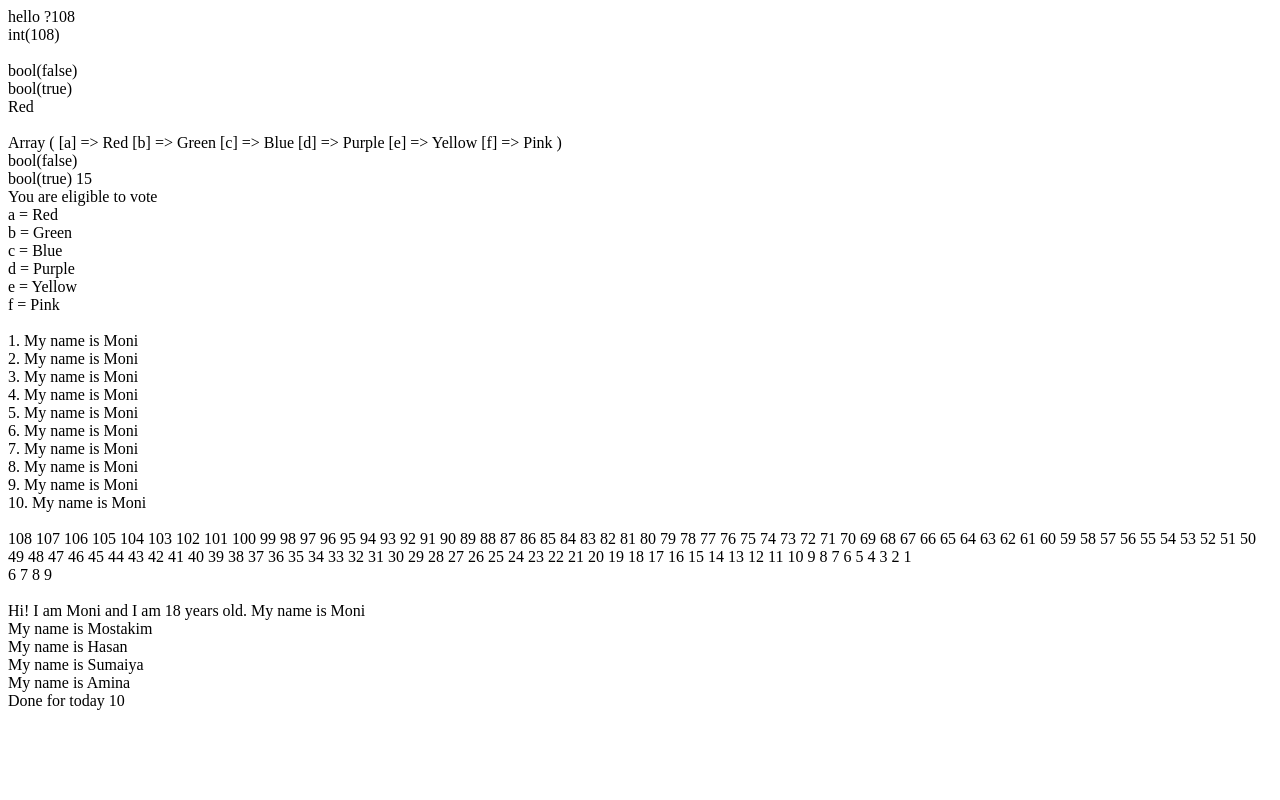
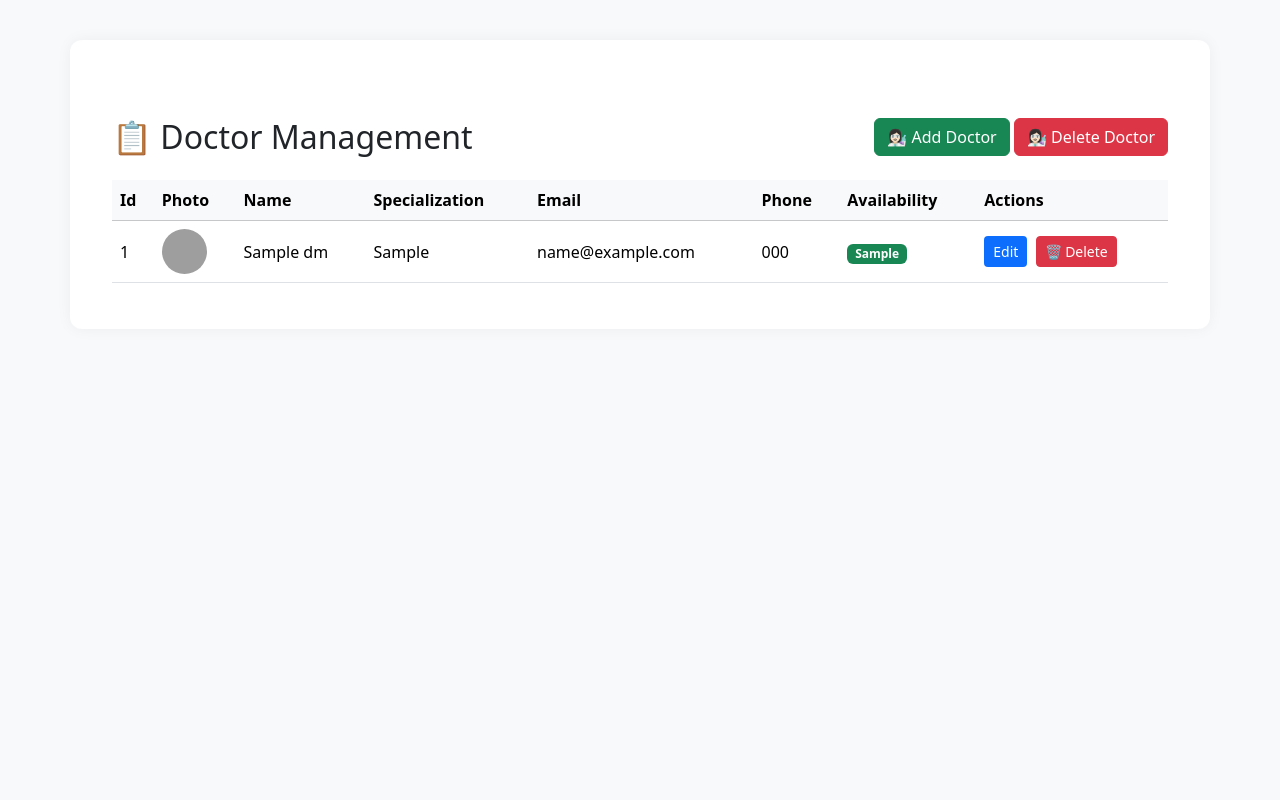
Before and after one commit to Jannatl305/basic-php, a PHP site: page / in a window 1280 px wide. Run offline with PHP 8.4, Linux system fonts and the light colour scheme; tables that the repository leaves empty or names only in its code hold one stand-in row (values such as "Sample post"); grey boxes are pictures that could not be loaded.

Commit message:
Add files via upload

```diff
--- /dev/null
+++ b/config.php
@@ -0,0 +1,6 @@
+<?php
+$conn = mysqli_connect("localhost" , "root", "", "doctor_db");
+if ( $conn -> connect_error){
+    die("Connection failed: " . $conn->connect_error);
+}
+?>
--- a/index.php
+++ b/index.php
@@ -1,98 +1,88 @@
-<?php
-echo"hello";
-?>
+<?php include 'config.php'; ?>
+<!DOCTYPE html>
+<html lang="en">
+<head>
+  <meta charset="UTF-8">
+  <meta name="viewport" content="width=device-width, initial-scale=1">
+  <title>Doctor Management</title>
+  <link href="https://cdn.jsdelivr.net/npm/bootstrap@5.3.3/dist/css/bootstrap.min.css" rel="stylesheet">
+  <style>
+    body {
+      background-color: #f8f9fa;
+      padding: 40px;
+    }
+    .table-container {
+      background: white;
+      border-radius: 12px;
+      padding: 30px;
+      box-shadow: 0 0 15px rgba(0,0,0,0.05);
+    }
+    .doctor-img {
+      width: 45px;
+      height: 45px;
+      border-radius: 50%;
+      object-fit: cover;
+    }
+    .btn-edit {
+      background-color: #0d6efd;
+      color: white;
+    }
+    .btn-delete {
+      background-color: #dc3545;
+      color: white;
+    }
+  </style>
+</head>
+<body>
 
-?<?php
-$a=18;
-$b=6;
-$a *= $b;
-echo $a;
-echo "<br>";
-var_dump($a);
-echo "<br>";
-echo $a===$b;
-echo "<br>";
-var_dump($a==$b);
-echo "<br>";
-var_dump($a!=$b);
-echo "<br>";
-$list1 = array("a" => "Red" , "b" => "Green", "c" => "Blue");
-echo $list1['a'];
-echo "<br>";
-$list2 = array("d" => "Purple", "e" => "Yellow", "f" => "Pink");
-// $list3 = $list1 + $list2;
-// print_r($list3);
-echo "<br>";
-$list3 = array_merge($list1, $list2);
-print_r($list3);
-echo "<br>";
-var_dump($list1==$list2);
-echo "<br>";
-var_dump($list1!=$list2);
+<div class="container table-container">
+  <div class="container mt-5">
+    <div class="d-flex justify-content-between mb-3">
+        <h2>📋 Doctor Management</h2>
+        <div>
+            <a href="add.php" class="btn btn-success">👩🏻‍🔬 Add Doctor</a>
+            <a href="delete.php" class="btn btn-danger">👩🏻‍🔬 Delete Doctor</a>
+        </div>
+    </div>
+  <div class="table-responsive">
+    <table class="table align-middle table-hover">
+      <thead class="table-light">
+        <tr>
+          <th scope="col">Id</th>
+          <th scope="col">Photo</th>
+          <th scope="col">Name</th>
+          <th scope="col">Specialization</th>
+          <th scope="col">Email</th>
+          <th scope="col">Phone</th>
+          <th scope="col">Availability</th>
+          <th scope="col">Actions</th>
+        </tr>
+      </thead>
+      <tbody>
+         <?php
+        $sql = "SELECT * FROM dm";
+        $result = mysqli_query($conn, $sql);
+        while ($row = mysqli_fetch_assoc($result)): ?>
+        <tr>
+          <td><?= $row['id'] ?></td>
+          <td><img src="https://randomuser.me/api/portraits/men/10.jpg" class="doctor-img" alt="Doctor Photo"></td>
+          <td><?= $row['name'] ?></td>
+          <td><?= $row['specialization'] ?></td>
+          <td><?= $row['email'] ?></td>
+          <td><?= $row['phone'] ?></td>
+          <td><span class="badge bg-success"><?= $row['availability'] ?></span></td>
+          <td>
+            <a href="edit.php?id=<?= $row['id'] ?>" class="btn btn-sm btn-edit me-1">Edit</a>
+            <a href="delete.php?id=<?= $row['id'] ?>" class="btn btn-sm btn-danger" onclick="return confirm('Are you sure?')">🗑️ Delete</a>
+          </td>
+        </tr>
+        <!-- Add more rows as needed -->
+      </tbody>
+        <?php endwhile; ?>
+    </table>
+  </div>
+</div>
 
-function add($a , $b){
-    return $a + $b;
-}
-echo add(5,10);
-echo "<br>";
-$age=18;
-$name="Moni";
-if($age>=18 and $name=="Moni"){
-    echo "You are eligible to vote";
-}
-else{
-    echo "You are not eligible to vote";
-}
-echo "<br>";
-
-foreach($list3 as $key => $value){
-    echo $key . " = " . $value ."<br>";
-}
-echo "<br>";
-for ($m = 1; $m <=10; $m++){
-    echo $m . ". My name is Moni<br>";
-}
-echo "<br>";
-while ($a > 0) {
-    echo $a . " ";
-    $a--;
-}
-echo "<br>";
-do {
-    echo $b . " ";
-    $b++;
-} while ($b < 10);
-echo "<br>";
-echo "<br>";
-class first_one{
-    public $name = "Moni";
-    public $age = 18;
-
-    public function get_class_info(){
-        echo "Hi! I am " . $this->name . " and I am  " . $this->age . " years old.";
-    }
-}
-
-$fiesr_object = new first_one();
-
-$fiesr_object->name = "Moni";
-$fiesr_object->age = 18;
-
-$fiesr_object->get_class_info();
-?>
-
-<?php
- $moni = array ("Moni" , "Mostakim" , "Hasan" , "Sumaiya" , "Amina");
- foreach ($moni as $nam){
-    echo "My name is " .$nam. "<br>";
-    }
- ?>
-
- <?php
-echo "Done for today";
- ?>
-
- <?php
- $add = 5;
- $add += 5;
- echo $add;
+<script src="https://cdn.jsdelivr.net/npm/bootstrap@5.3.3/dist/js/bootstrap.bundle.min.js"></script>
+</body>
+</html>
```
Also changed, not shown: add.php (added, +35 -0 lines), delete.php (added, +16 -0 lines), edit.php (added, +63 -0 lines), form.php (added, +26 -0 lines), update.php (added, +24 -0 lines).
